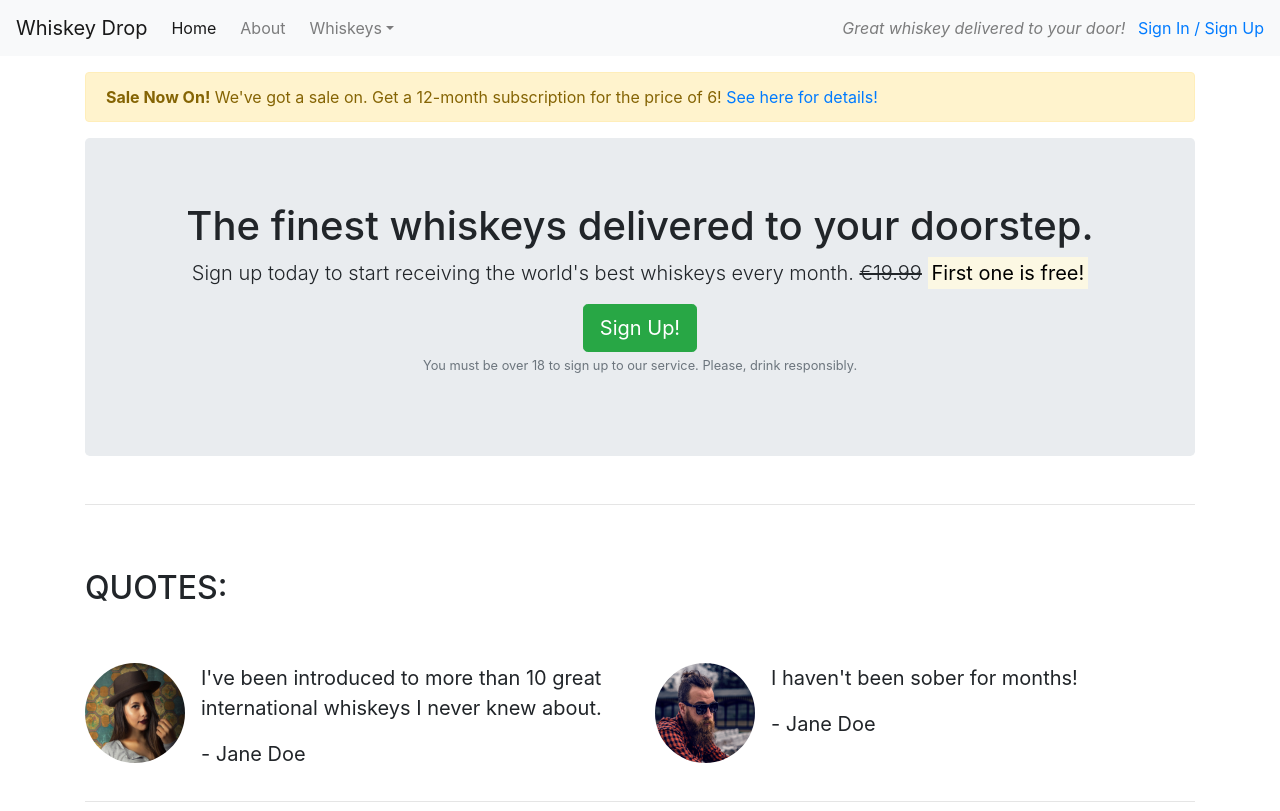
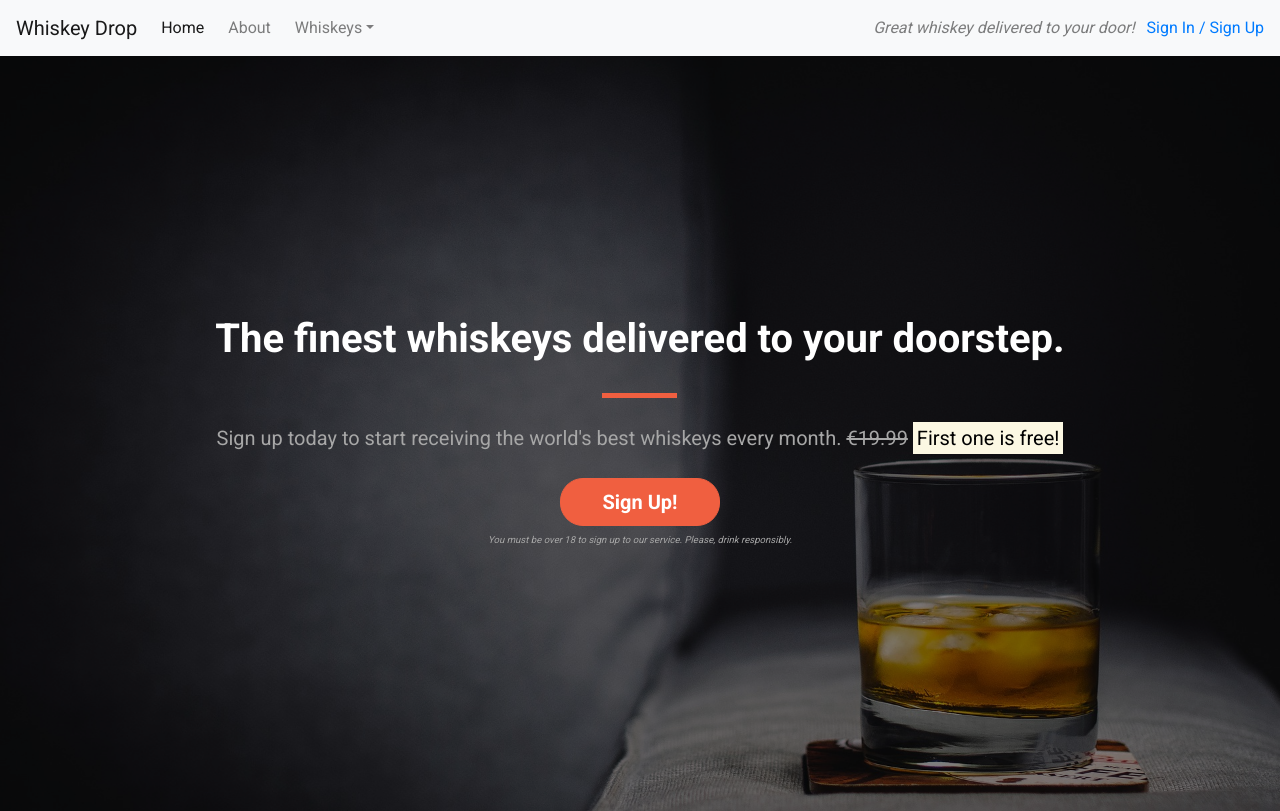
Before and after one commit to DanHodgson12/whiskey-drop, a plain HTML site: page index.html in a window 1280 px wide. Shown: the top 811 px of the page. Drawn offline with nearby package versions, Linux system fonts and the light colour scheme.

Commit message:
added containers to each section, styled each section

```diff
--- a/assets/css/style.css
+++ b/assets/css/style.css
@@ -0,0 +1,95 @@
+body {
+    font-family: 'Roboto', sans-serif;
+}
+
+.alert-container {}
+
+.callout-container {
+    height: 100vh;
+
+    background: url("../images/whiskey-background.jpg") no-repeat bottom right fixed;
+    -webkit-background-size: cover;
+    -moz-background-size: cover;
+    -o-background-size: cover;
+    background-size: cover;
+
+    display: flex;
+    align-items: center;
+    justify-content: center;
+
+    position: relative;
+}
+
+.opaque-overlay {
+    position: absolute;
+    top: 0;
+    left: 0;
+    height: 100%;
+    width: 100%;
+    background-color: rgba(0, 0, 0, 0.5);
+}
+
+.quotes-container {}
+
+.featuers-container {}
+
+/* Block Dividers */
+
+.block-divider {
+    width: 75px;
+    height: 5px;
+    border: 0;
+}
+
+.block-divider--orange {
+    background-color: #f05f40;
+}
+
+.block-divier--short {
+    width: 35px;
+}
+
+/* Jumbotron */
+
+.jumbotron {
+    background-color: transparent;
+}
+
+.jumbotron-header {
+    color: white;
+    font-weight: bold;
+    margin-bottom: 30px;
+}
+
+.jumbotron .lead {
+    margin: 25px 0;
+    color: #a7a7a7;
+}
+
+.jumbotron small {
+    font-size: 60%;
+    font-style: italic;
+    color: #a7a7a7;
+}
+
+/* Buttons */
+
+.btn--cta {
+    font-weight: bold;
+    border-radius: 23px;
+    width: 160px;
+}
+
+.btn--red {
+    color: white;
+    background-color: #f05f40;
+    border-color: #f05f40;
+}
+
+.btn--red:hover,
+.btn--red:active,
+.btn--red:focus,
+.btn--red:active:focus {
+    background-color: #df4929;
+    border-color: #df4929;
+}
--- a/index.html
+++ b/index.html
@@ -52,9 +52,8 @@
     </nav>
     <!-- /.nav bar -->
 
-    <article class="container mt-3">
-
     <!-- Alert -->
+    <!-- <div class="container alert-container">
         <div class="row d-none d-sm-block">
             <div class="col-12">
                 <div class="alert alert-warning">
@@ -63,19 +62,23 @@
                 </div>
             </div>
         </div>
+    </div> -->
     <!-- /.alert -->
 
     <!-- Callout -->
+    <div class="container-fluid callout-container">
+        <div class="opaque-overlay">&nbsp;</div>
         <div class="row">
             <div class="col-12">
                 <section class="callout jumbotron text-center">
-                    <h1>The finest whiskeys delivered to your doorstep.</h1>
+                    <h1 class="jumbotron-header">The finest whiskeys delivered to your doorstep.</h1>
+                    <hr class="block-divider block-divider--orange">
                     <p class="lead">Sign up today to start receiving the world's best whiskeys every month.
                         <s class="d-none d-sm-inline">€19.99</s>
                         <span class="d-inline d-sm-none"><br></span>
                         <strong><mark>First one is free!</mark></strong>
                     </p>
-                    <button class="btn btn-success btn-lg" data-toggle="modal" data-target="#signUpModal">Sign
+                    <button class="btn btn-lg btn--cta btn--red" data-toggle="modal" data-target="#signUpModal">Sign
                         Up!</button>
                     <p class="text-muted"><small>You must be over 18 to sign up to our service.
                             Please, drink responsibly.</small>
@@ -83,11 +86,11 @@
                 </section>
             </div>
         </div>
+    </div>
     <!-- /.callout -->
 
-        <hr>
-
     <!-- Quotes -->
+    <div class="container quotes-container">
         <section class="quotes">
 
             <div class="row">
@@ -128,11 +131,11 @@
             </div>
 
         </section>
+    </div>
     <!-- /.quotes -->
 
-        <hr>
-
     <!-- Features -->
+    <div class="container features-container">
         <section class="features">
             <div class="row">
                 <div class="col-12 my-5">
@@ -182,9 +185,8 @@
                 </div>
             </div>
         </section>
+    </div>
     <!-- /.features -->
-
-    </article>
 
     <div class="modal" tabindex="-1" role="dialog" id="signUpModal">
         <div class="modal-dialog" role="document">
@@ -206,12 +208,12 @@
                         </div>
                         <div class="form-group">
                             <label for="password">Password</label>
-                            <input type="password" class="form-control" id="password"
-                                placeholder="Password">
+                            <input type="password" class="form-control" id="password" placeholder="Password">
                         </div>
                         <div class="form-group">
                             <label for="repeatPassword">Repeat Password</label>
-                            <input type="password" class="form-control" id="repeatPassword" placeholder="Repeat Password">
+                            <input type="password" class="form-control" id="repeatPassword"
+                                placeholder="Repeat Password">
                         </div>
                         <button type="submit" class="btn btn-success">Submit</button>
                     </form>
```
Lines whose indentation alone changed are shown as unchanged.
